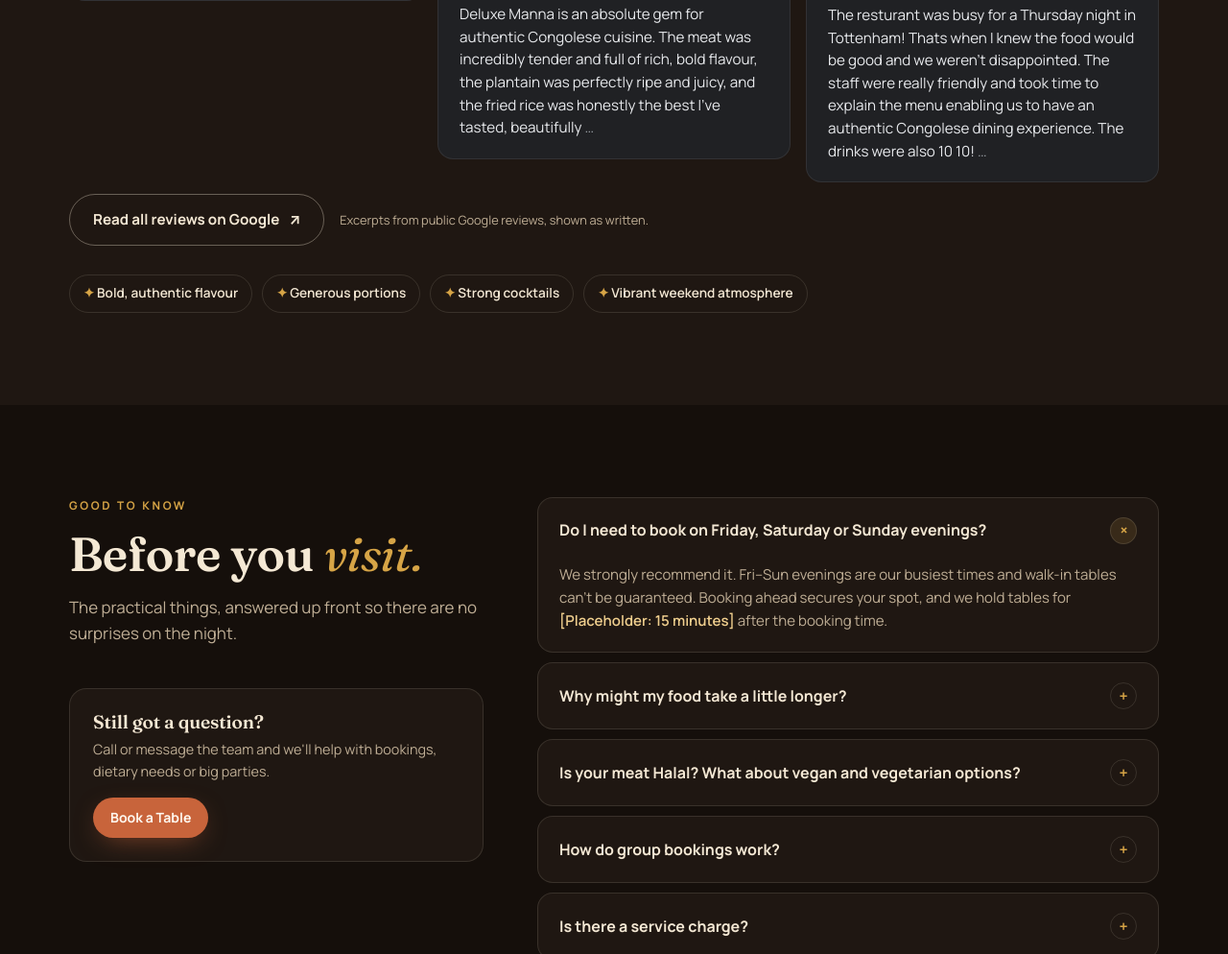
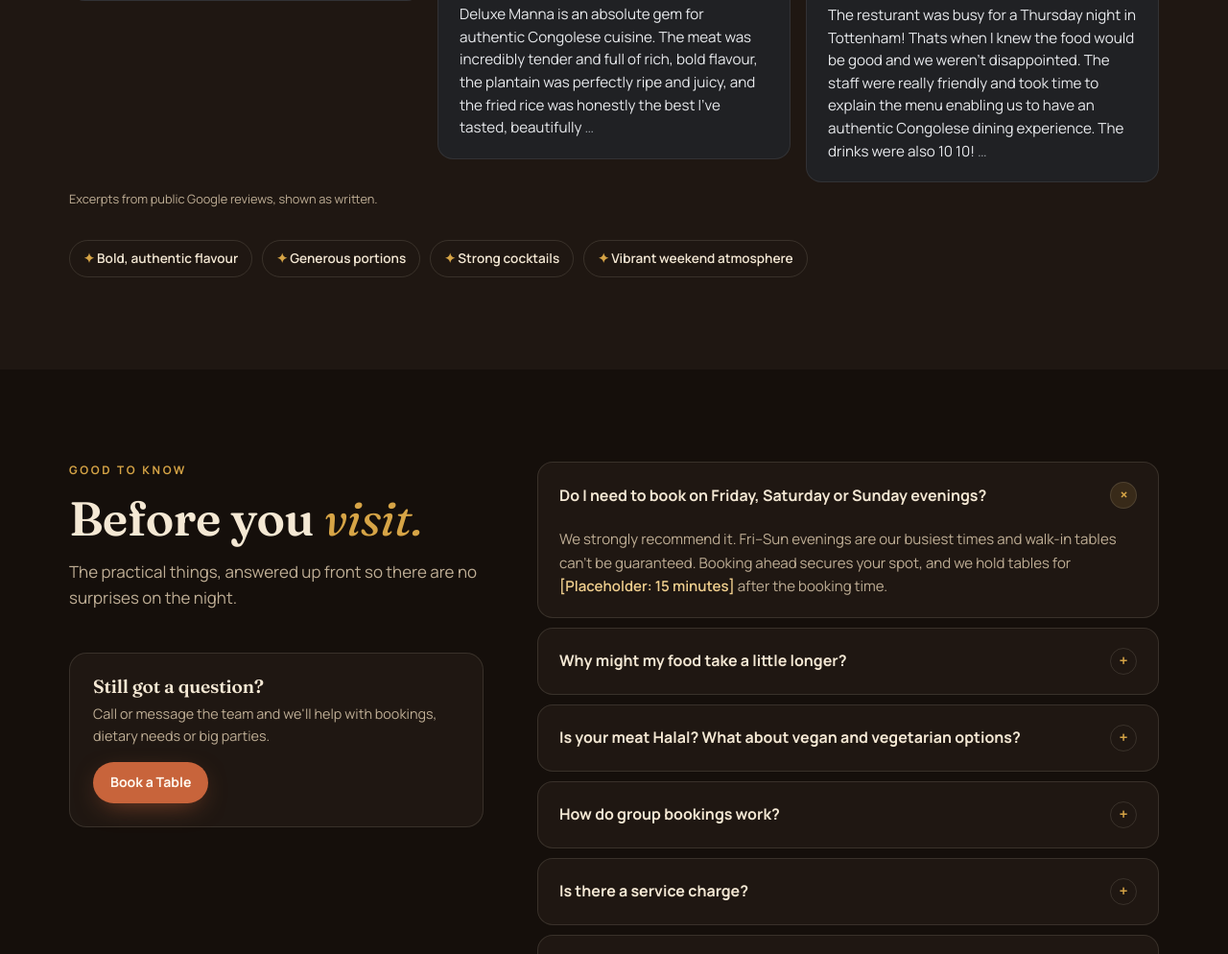
Before and after one commit to lunasmedia/Delux-manna, a plain HTML site: page index.html in a window 1280 px wide. Shown: the part 7590-8584 px from the top of the page at 96% size. Drawn offline with Linux system fonts and the light colour scheme.

Commit message:
Remove 'Read all reviews on Google' button
Co-Authored-By: Claude Opus 5.5 <noreply@anthropic.com>
Claude-Session: https://claude.ai/code/session_01Ka7cJyeBN2iqJCTTFKQJoB

```diff
--- a/index.html
+++ b/index.html
@@ -229,7 +229,7 @@ blockquote.story-q{font-family:var(--serif);font-style:italic;font-size:1.3rem;c
 .gr-visit span{margin:0 8px;opacity:.6}
 .gr-text{margin-top:12px;font-size:.95rem;line-height:1.55;color:#e8eaed}
 .gr-more{color:#9aa0a6}
-.gr-cta{display:flex;align-items:center;gap:16px;flex-wrap:wrap;margin-top:12px}
+.gr-cta{margin-top:4px}
 .gr-cta small{color:var(--muted);font-size:.8rem}
 .themes{display:flex;flex-wrap:wrap;gap:10px;margin-top:30px}
 .themes span{padding:8px 14px;border-radius:999px;border:1px solid var(--line);font-size:.85rem;font-weight:600}
@@ -765,7 +765,7 @@ form{display:flex;flex-direction:column;gap:16px}
         <p class="gr-text">The resturant was busy for a Thursday night in Tottenham! Thats when I knew the food would be good and we weren&#x27;t disappointed. The staff were really friendly and took time to explain the menu enabling us to have an authentic Congolese dining experience. The drinks were also 10 10! <span class="gr-more">…</span></p>
       </article>
     </div>
-    <div class="gr-cta reveal"><a class="btn btn-ghost" href="https://www.google.com/search?q=Deluxe+Manna+Tottenham+reviews" target="_blank" rel="noopener">Read all reviews on Google <span aria-hidden="true">↗</span></a><small>Excerpts from public Google reviews, shown as written.</small></div>
+    <div class="gr-cta reveal"><small>Excerpts from public Google reviews, shown as written.</small></div>
     <div class="themes reveal">
       <span>Bold, authentic flavour</span><span>Generous portions</span><span>Strong cocktails</span><span>Vibrant weekend atmosphere</span>
     </div>
```
